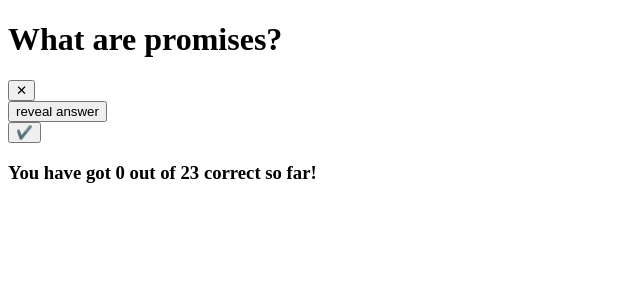
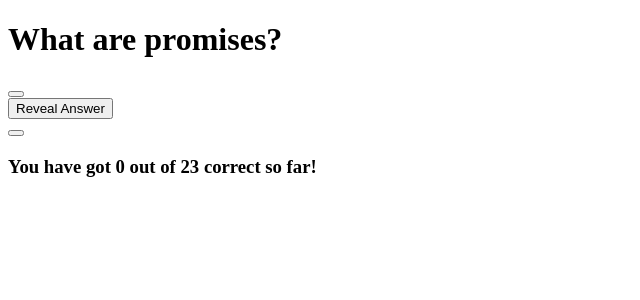
Before and after one commit to JRose117/interview-revision, a React (Create React App) app: page / in a window 1280 px wide. Shown: the top 300 px of the page, without its empty margins (0-640 px from the left). Built offline with nearby package versions, Linux system fonts and the light colour scheme; the HTML template or start-up script is replaced by a standard one.

Commit message:
adding some minor styling

```diff
--- a/src/Questions.js
+++ b/src/Questions.js
@@ -41,7 +41,7 @@ export const orderedQuestions = [
 },
 {
   Question:"What are the new functionalities in ES6?",
-  Answer:"Let vs Var ,Arrow functions ,Multi line with back-ticks ,Removed semi-colons ,Use of switches is becoming deprecated ,Template Literals ,Destructuring Assignment ,Promises ,Classes ,Modules https://www.boardinfinity.com/blog/top-10-features-of-es6/"
+  Answer:"Let vs Var, Arrow functions, Multi line with back-ticks, Removed semi-colons, Use of switches is becoming deprecated, Template Literals, Destructuring Assignment, Promises, Classes, Modules https://www.boardinfinity.com/blog/top-10-features-of-es6/"
 },
 {
   Question:"What are the advantages of one-way binding (e.g React or Vue)?",
--- a/src/Quiz.js
+++ b/src/Quiz.js
@@ -67,13 +67,13 @@ return(
     <div className ="Bottom">
       <div className="Buttons">
         <div className="answerButtons">
-          <button name="wrong" disabled={disable} value="no" id="no" onClick={handleButtonClick} >✕</button>
+          <button name="wrong" disabled={disable} value="no" id="no" onClick={handleButtonClick} ></button>
         </div>
         <div className="showAnswer">
-          <button name="reveal" disabled={disable} value="reveal" id="reveal" onClick={revealAnswer} >reveal answer</button>
+          <button name="reveal" disabled={disable} value="reveal" id="reveal" onClick={revealAnswer} >Reveal Answer</button>
         </div>
         <div className="answerButtons">
-          <button name="correct" disabled={disable} value="yes" id="yes" onClick={handleButtonClick}>✔️</button>
+          <button name="correct" disabled={disable} value="yes" id="yes" onClick={handleButtonClick}></button>
         </div>
       </div>
       <h3> You have got {count} out of {orderedQuestions.length} correct so far!</h3>
--- a/src/styles/Quiz.scss
+++ b/src/styles/Quiz.scss
@@ -5,8 +5,34 @@
 .Buttons {
   display: flex;
   justify-content: space-around;
+  }
+
+button:hover{
+    cursor: pointer;
 }
 
 .Top {
   height: 80vh
 }
+
+button#no, button#yes {
+  height: 30px;
+  width: 30px;
+  border: black;
+  border-radius: 8px;
+}
+
+button#no {
+  background: lightcoral
+}
+
+button#yes {
+  background: lightgreen
+}
+
+button#no:hover{
+  background: red
+}
+button#yes:hover{
+  background: green
+}
```
